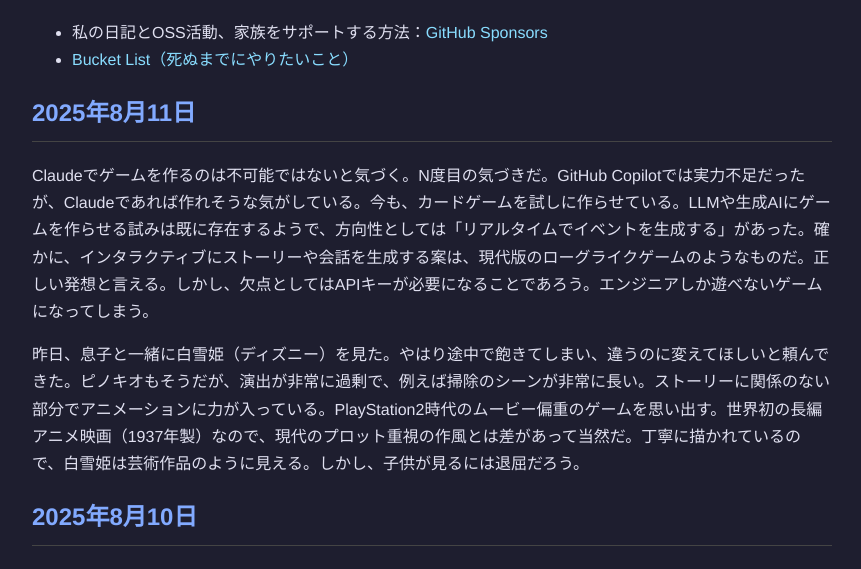
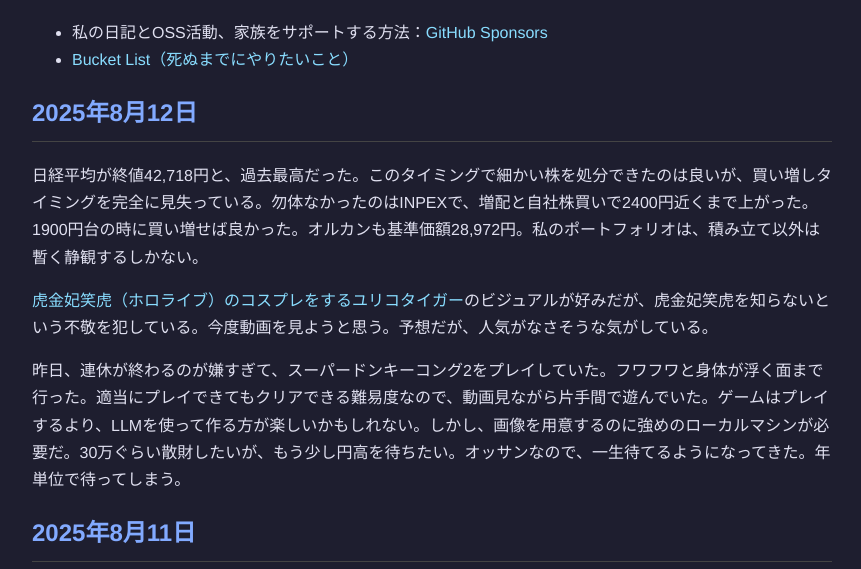
Before and after one commit to nao1215/my-life, a plain HTML site: page index.html in a window 1280 px wide. Shown: the part 194-763 px from the top of the page, without its empty margins (208-1069 px from the left). Drawn offline with Linux system fonts and the light colour scheme.

Commit message:
deploy: 03bd0ed158a08f1f1e0bce5bdd87d656f58daeb8

```diff
--- a/index.html
+++ b/index.html
@@ -36,6 +36,11 @@ href="https://github.com/sponsors/nao1215">GitHub Sponsors</a></li>
 href="https://github.com/nao1215/my-life?tab=readme-ov-file#bucket-list-%E6%AD%BB%E3%81%AC%E3%81%BE%E3%81%A7%E3%81%AB%E3%81%97%E3%81%9F%E3%81%84%E3%81%93%E3%81%A8">Bucket
 List（死ぬまでにやりたいこと）</a></li>
 </ul>
+<h2 id="年8月12日">2025年8月12日</h2>
+<p>日経平均が終値42,718円と、過去最高だった。このタイミングで細かい株を処分できたのは良いが、買い増しタイミングを完全に見失っている。勿体なかったのはINPEXで、増配と自社株買いで2400円近くまで上がった。1900円台の時に買い増せば良かった。オルカンも基準価額28,972円。私のポートフォリオは、積み立て以外は暫く静観するしかない。</p>
+<p><a
+href="https://www.instagram.com/reel/DFnR1vnvWyC/">虎金妃笑虎（ホロライブ）のコスプレをするユリコタイガー</a>のビジュアルが好みだが、虎金妃笑虎を知らないという不敬を犯している。今度動画を見ようと思う。予想だが、人気がなさそうな気がしている。</p>
+<p>昨日、連休が終わるのが嫌すぎて、スーパードンキーコング2をプレイしていた。フワフワと身体が浮く面まで行った。適当にプレイできてもクリアできる難易度なので、動画見ながら片手間で遊んでいた。ゲームはプレイするより、LLMを使って作る方が楽しいかもしれない。しかし、画像を用意するのに強めのローカルマシンが必要だ。30万ぐらい散財したいが、もう少し円高を待ちたい。オッサンなので、一生待てるようになってきた。年単位で待ってしまう。</p>
 <h2 id="年8月11日">2025年8月11日</h2>
 <p>Claudeでゲームを作るのは不可能ではないと気づく。N度目の気づきだ。GitHub
 Copilotでは実力不足だったが、Claudeであれば作れそうな気がしている。今も、カードゲームを試しに作らせている。LLMや生成AIにゲームを作らせる試みは既に存在するようで、方向性としては「リアルタイムでイベントを生成する」があった。確かに、インタラクティブにストーリーや会話を生成する案は、現代版のローグライクゲームのようなものだ。正しい発想と言える。しかし、欠点としてはAPIキーが必要になることであろう。エンジニアしか遊べないゲームになってしまう。</p>
```
